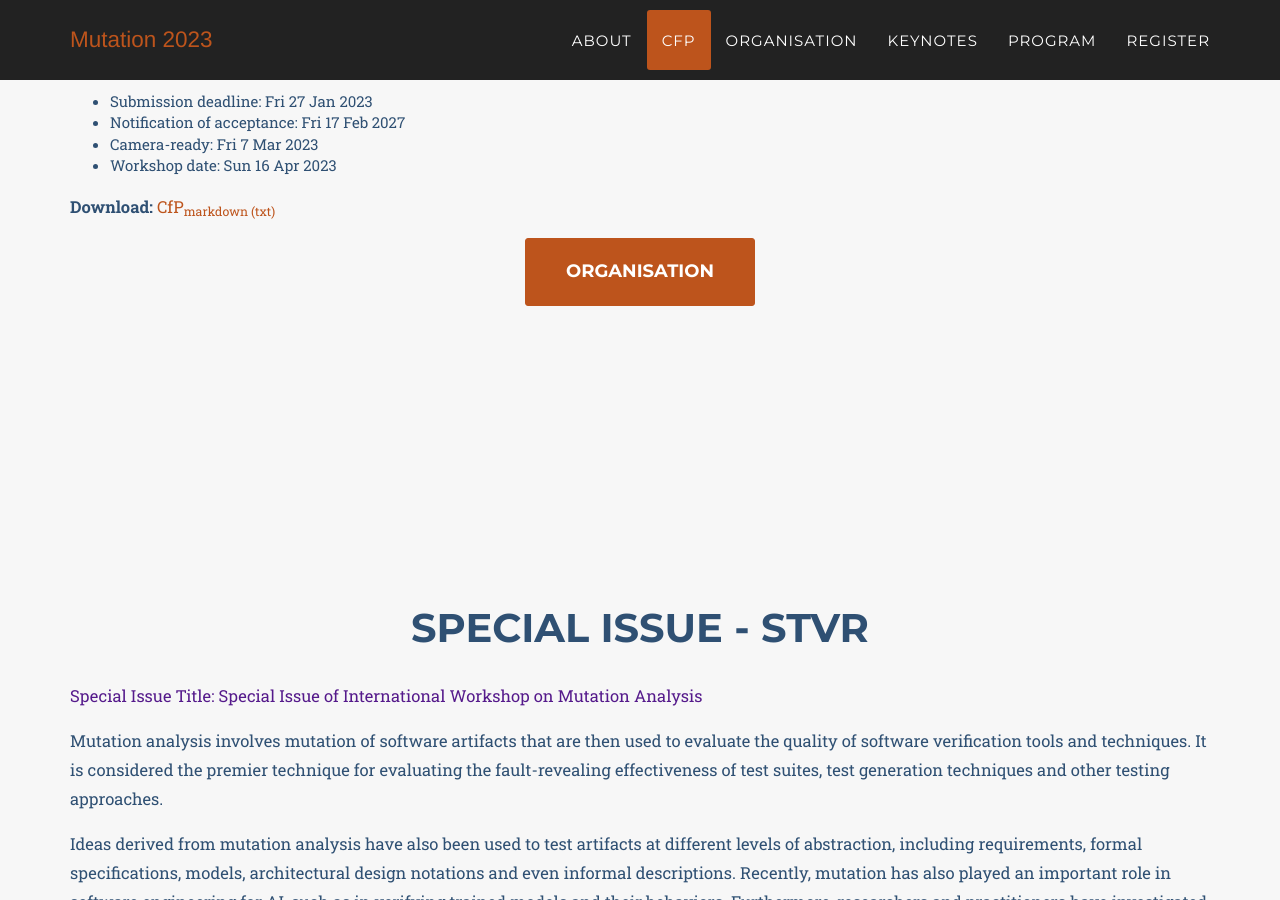
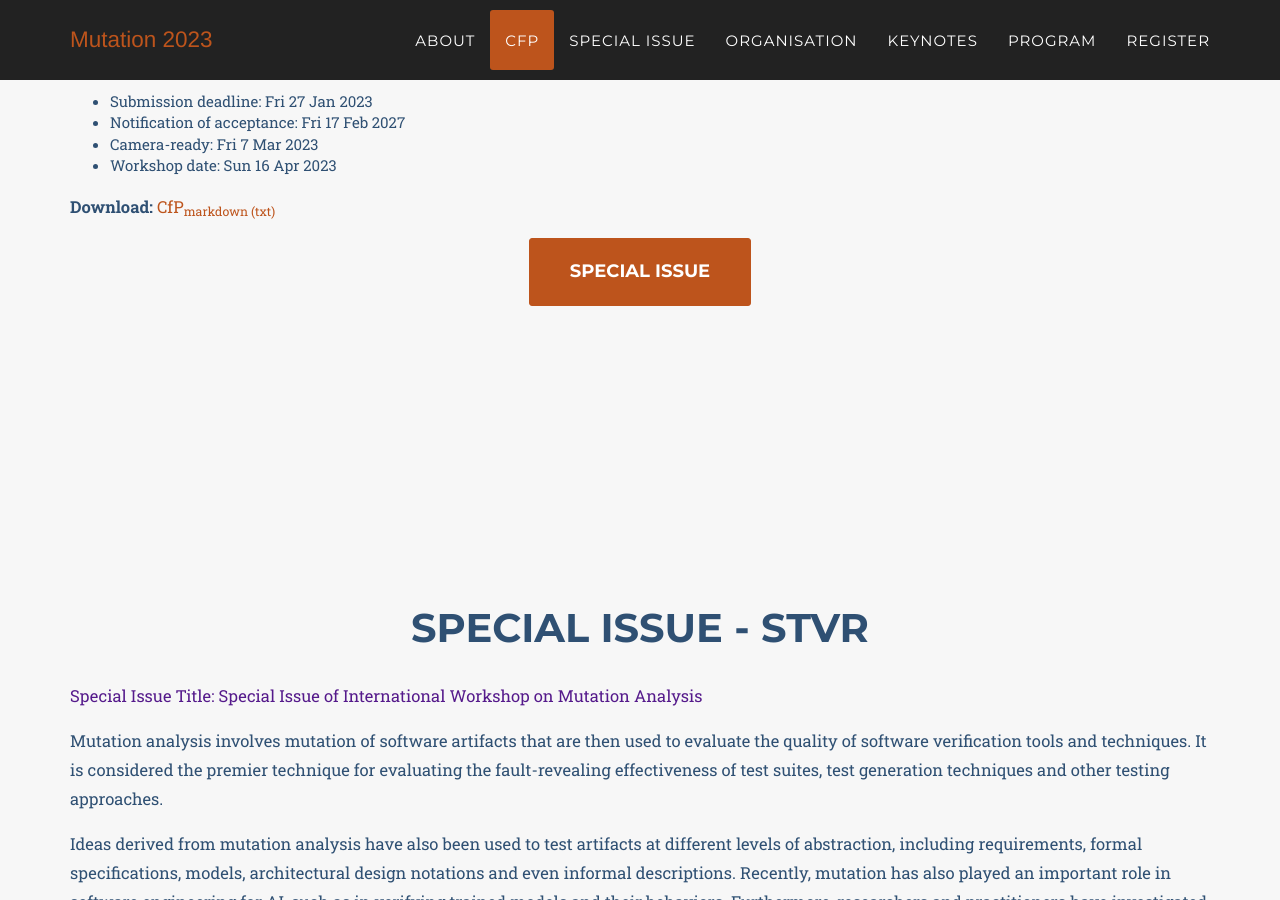
Before and after one commit to mutation-workshop/2024, a Jekyll site: the page built from index.html, in a window 1280 px wide and 900 px high, scrolled down 3074 px. Built offline with Jekyll 4.4.1, drawn with Linux system fonts in a browser that asks for light colours; some web fonts are replaced; comment, search, counter and statistics services are not loaded.

Commit message:
CfP Special Issue STVR included

```diff
--- a/_includes/data/call.html
+++ b/_includes/data/call.html
@@ -89,7 +89,7 @@ style='color:#551A8B'>link</span></a>.
 
 
                  <center>
-                      <a href="#organisation" class="page-scroll btn btn-xl">Organisation</a>
+                      <a href="#organisation" class="page-scroll btn btn-xl">SPecial Issue</a>
                  </center>
             </div>
         </div>
--- a/_includes/data/header.html
+++ b/_includes/data/header.html
@@ -25,6 +25,9 @@
                         <a class="page-scroll" href="#call">CfP</a>
                     </li>
                     <li>
+                        <a class="page-scroll" href="#special-issue">Special Issue</a>
+                    </li>
+                    <li>
                         <a class="page-scroll" href="#organisation">Organisation</a>
                     </li>
                     <li>
```
